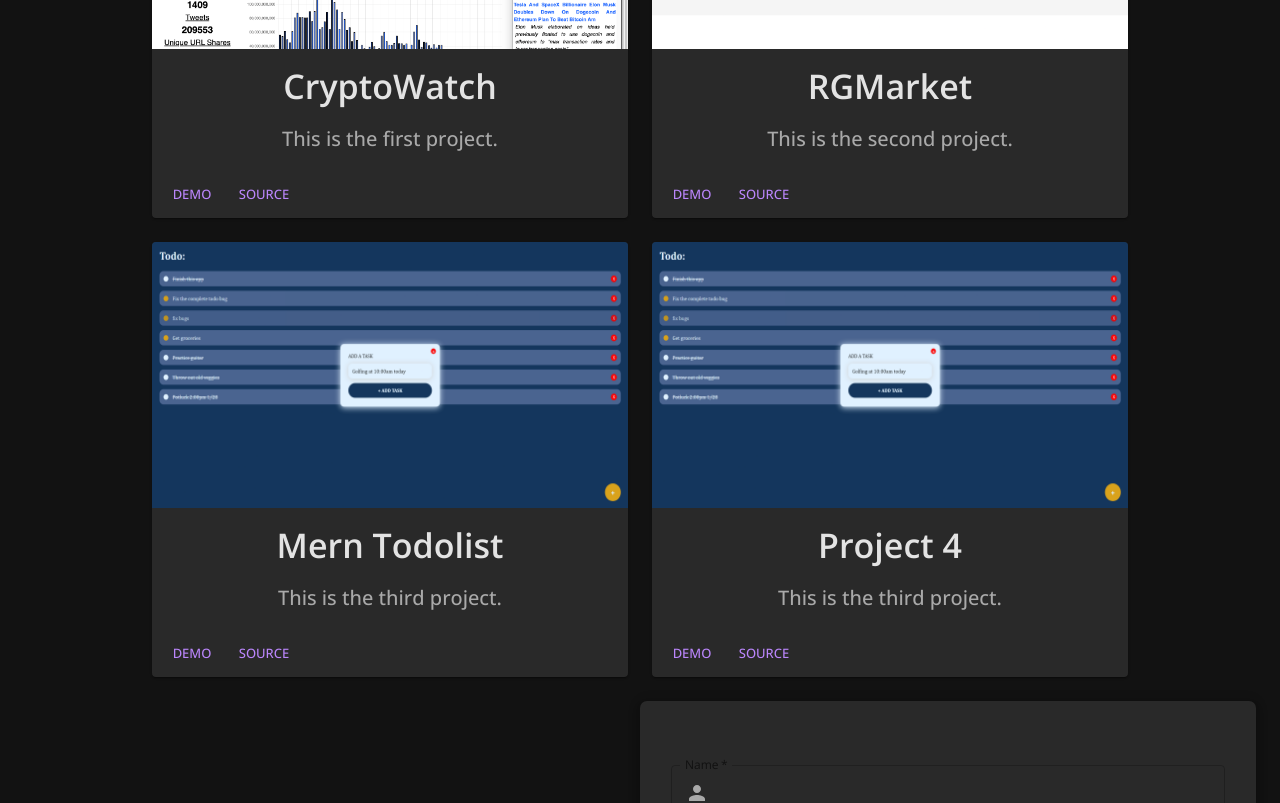
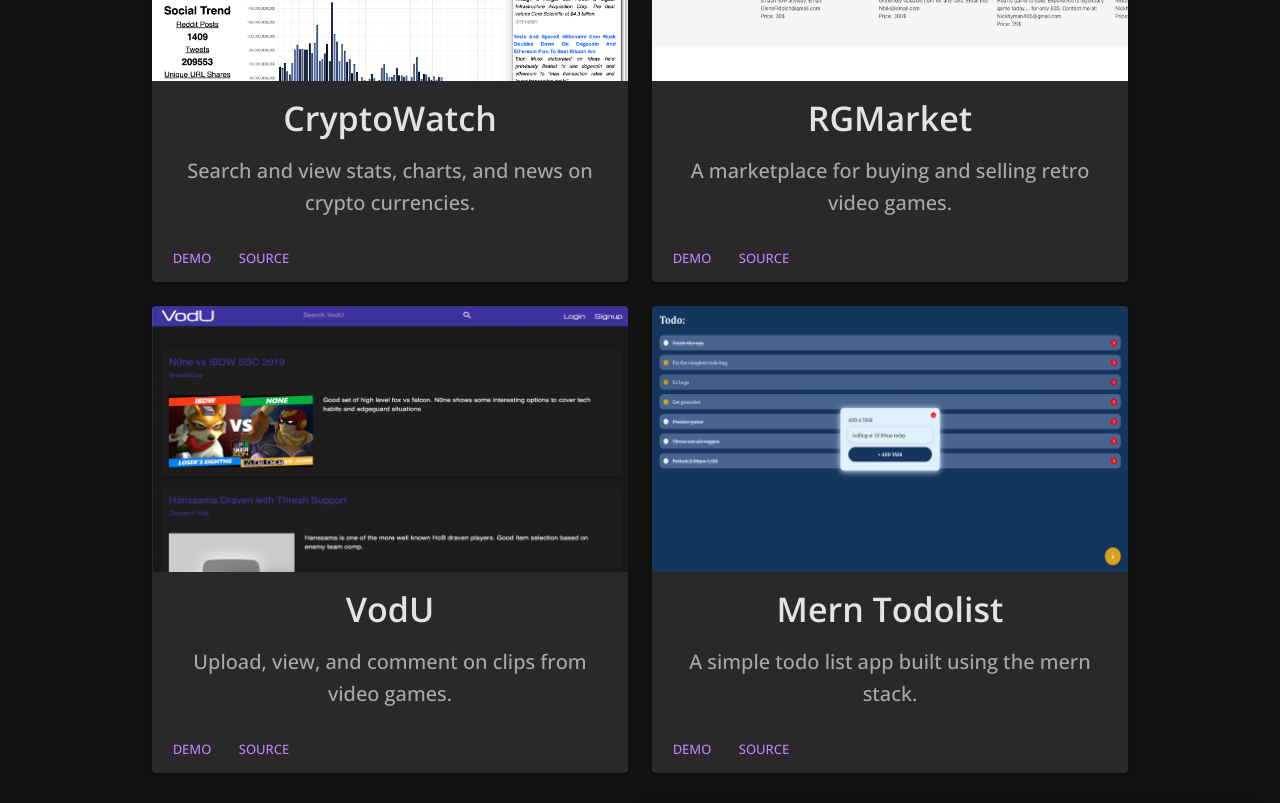
Before and after one commit to Andydchoo/react-portfolio, a React (Create React App) app in the folder client/: page / in a window 1280 px wide. Shown: the part 1740-2543 px from the top of the page. Built offline with nearby package versions, Linux system fonts and the light colour scheme; no server answers.

Commit message:
fixed styling of contact page. Fixed header positioning. Made nav links work for desktop view.

```diff
--- a/client/package.json
+++ b/client/package.json
@@ -15,6 +15,7 @@
     "emailjs-com": "^3.2.0",
     "react": "^18.2.0",
     "react-dom": "^18.2.0",
+    "react-router-dom": "^6.8.2",
     "react-scripts": "5.0.1",
     "web-vitals": "^2.1.4",
     "webpack": "^5.75.0"
--- a/client/src/App.js
+++ b/client/src/App.js
@@ -10,16 +10,24 @@ import Contact from './components/Contact';
 import Footer from './components/Footer';
 
 export default function App() {
+
+  const scrollToSection = (elementRef) => {
+    window.scrollTo({
+      top: elementRef.current.offsetTop,
+      behavior: 'smooth'
+    });
+  };
+
   return (
     <ThemeProvider theme={theme}>
       <CssBaseline />
-      <div className="App" >
-        <Navbar />
-        <About />
-        <Skills />
-        <Projects />
-        <Contact />
-        <Footer />
+      <div className="App" style={{ scrollBehavior: 'smooth' }}>
+        <Navbar id='Navbar' />
+        <About id='About' />
+        <Skills id='Skills' />
+        <Projects id='Projects' />
+        <Contact id='Contact' />
+        <Footer id='Footer' />
       </div>
     </ThemeProvider>
   );
--- a/client/src/components/About.jsx
+++ b/client/src/components/About.jsx
@@ -11,6 +11,7 @@ export default function About() {
     <ThemeProvider theme={theme}>
       <CssBaseline />
       <Box
+        id="About"
         sx={{
           pt: 3,
           pb: 6,
--- a/client/src/components/Contact.jsx
+++ b/client/src/components/Contact.jsx
@@ -55,12 +55,12 @@ export default function Contact() {
     <ThemeProvider theme={theme}>
       <CssBaseline />
       <Container
+        id="Contact"
         sx={{
           display: { xs: 'block', sm: 'block', med: 'block', lg: 'flex', xl: 'flex' },
           maxWidth: { xs: 'sm', sm: 'sm', med: 'sm', lg: 'xl', xl: 'xl' },
           alignItems: 'center',
           mb: 5,
-          height: '80vh'
         }}
       >
         {/* Title/description */}
@@ -93,6 +93,7 @@ export default function Contact() {
             rel="noreferrer"
             href={`mailto:andydchoo@gmail.com`}
             underline="hover"
+            gutterBottom
           >
 
             {/* Icon is not aligned properly */}
--- a/client/src/components/Navbar.jsx
+++ b/client/src/components/Navbar.jsx
@@ -17,7 +17,7 @@
 //  - Icons on the right are awkwardly spaced on md size
 //  - Opacity on background is messed up
 
-import { React, useState } from 'react';
+import { React, useState, useRef } from 'react';
 import {
   AppBar,
   IconButton,
@@ -34,6 +34,7 @@ import {
 } from '@mui/material';
 import { ThemeProvider } from '@emotion/react';
 import { theme } from "../styles/styles";
+import { Link } from "react-router-dom";
 import MenuIcon from '@mui/icons-material/Menu';
 import LinkedInIcon from '@mui/icons-material/LinkedIn';
 import GitHubIcon from '@mui/icons-material/GitHub';
@@ -45,12 +46,16 @@ export default function Navbar() {
 
   const pages = ['About', 'Skills', 'Projects', 'Contact'];
 
-  const handleOpen = (event) => {
-    setanchorEl(event.currentTarget);
+  const handleOpen = (e) => {
+    setanchorEl(e.currentTarget);
   };
 
   const handleClose = () => {
     setanchorEl(null);
+  };
+
+  const handleClick = (e) => {
+    setanchorEl(e.currentTarget);
   };
 
   return (
@@ -71,7 +76,7 @@ export default function Navbar() {
                 size="large"
                 aria-controls="menu-appbar"
                 aria-haspopup="true"
-                onClick={handleOpen}
+                onClick={handleClick}
                 color="text.main"
               >
                 <MenuIcon sx={{ color: "text.main" }} />
@@ -111,7 +116,7 @@ export default function Navbar() {
               variant="h4"
               noWrap
               component="a"
-              href="#about"
+              href="/"
               sx={{
                 display: { xs: 'none', sm: 'none', med: 'flex' },
                 flex: 1,
@@ -136,7 +141,6 @@ export default function Navbar() {
               {pages.map((page) => (
                 <Button
                   key={page}
-                  onClick={handleClose}
                   href={'#' + page}
                   sx={{
                     margin: 2,
@@ -181,6 +185,6 @@ export default function Navbar() {
           </Toolbar>
         </Container>
       </AppBar>
-    </ThemeProvider>
+    </ThemeProvider >
   );
 }
--- a/client/src/components/Projects.jsx
+++ b/client/src/components/Projects.jsx
@@ -1,149 +1,36 @@
 import React from 'react';
-import { Button, Card, CardActions, CardContent, CardMedia, CssBaseline, Grid, Stack, Box, Typography, Container } from '@mui/material';
+import { Button, Card, CardActions, CardContent, CardMedia, CssBaseline, Grid, Box, Typography, Container } from '@mui/material';
 import { ThemeProvider } from '@emotion/react';
 import { theme } from "../styles/styles";
-
-// export default function Projects() {
-//   return (
-//     <ThemeProvider theme={theme}>
-//       <CssBaseline />
-//       <Box
-//         sx={{
-//           pt: 8,
-//           pb: 6,
-//         }}>
-//         <Container
-//           sx={{ maxWidth: 'lg' }}
-//         >
-//           <Typography
-//             component="h1"
-//             variant="h2"
-//             fontWeight='600'
-//             align="center"
-//             color="text.main"
-//             gutterBottom
-//           >
-//             Projects
-//           </Typography>
-//           <Stack
-//             sx={{ p: 1 }}
-//             direction="row"
-//             justifyContent="space-around"
-
-//           >
-//             {/* Projects cards */}
-//             <Card
-//               sx={{
-//                 display: 'flex',
-//                 backgroundColor: 'background.variant',
-//                 flexGrow: 1,
-//                 maxWidth: '480px',
-//                 maxHeight: '270px',
-//                 borderRadius: '20px'
-//               }}
-//             >
-//               <CardMedia
-//                 component="img"
-//                 image="assets\cryptowatch.png"
-//                 alt="javascript"
-//                 sx={{ padding: 2 }}
-//               />
-//             </Card>
-//             <Card
-//               sx={{
-//                 display: 'flex',
-//                 backgroundColor: 'background.variant',
-//                 flexGrow: 1,
-//                 maxWidth: '480px',
-//                 maxHeight: '270px',
-//                 borderRadius: '20px'
-//               }}
-//             >
-//               <CardMedia
-//                 sx={{}}
-//                 component="img"
-//                 image="assets/rgmarket.png"
-//                 alt="javascript"
-//                 sx={{ padding: 2 }}
-//               />
-//             </Card>
-//           </Stack>
-
-//           {/* Second row of project Cards */}
-//           <Stack
-//             direction="row"
-//             justifyContent="space-evenly"
-//             sx={{ p: 1 }}
-//           >
-//             <Card
-//               sx={{
-//                 display: 'flex',
-//                 backgroundColor: 'background.variant',
-//                 flexGrow: 1,
-//                 maxWidth: '480px',
-//                 maxHeight: '270px',
-//                 borderRadius: '20px'
-//               }}
-//             >
-//               <CardMedia
-//                 component="img"
-//                 image="assets/merntodo.png"
-//                 alt="javascript"
-//                 sx={{ padding: 2 }}
-//               />
-//             </Card>
-//             <Card
-//               sx={{
-//                 display: 'flex',
-//                 backgroundColor: 'background.variant',
-//                 flexGrow: 1,
-//                 maxWidth: '480px',
-//                 maxHeight: '270px',
-//                 borderRadius: '20px'
-//               }}
-//             >
-//               <CardMedia
-//                 component="img"
-//                 image="assets/merntodo.png"
-//                 alt="javascript"
-//                 sx={{ padding: 2 }}
-//               />
-//             </Card>
-//           </Stack>
-//         </Container>
-//       </Box>
-//     </ThemeProvider>
-//   )
-// }
 
 const projects = [
   {
     title: 'CryptoWatch',
-    description: 'This is the first project.',
+    description: 'Search and view stats, charts, and news on crypto currencies.',
     imageUrl: 'assets/cryptowatch.png',
     demoUrl: 'https://example.com/demo',
-    sourceUrl: 'https://github.com/example/project1',
+    sourceUrl: 'https://github.com/Copernichris/CryptoWatch',
   },
   {
     title: 'RGMarket',
-    description: 'This is the second project.',
+    description: 'A marketplace for buying and selling retro video games.',
     imageUrl: 'assets/rgmarket.png',
     demoUrl: 'https://example.com/demo',
-    sourceUrl: 'https://github.com/example/project2',
+    sourceUrl: 'https://github.com/Andydchoo/Retro-Game-Market',
+  },
+  {
+    title: 'VodU',
+    description: 'Upload, view, and comment on clips from video games.',
+    imageUrl: 'assets/vodu.png',
+    demoUrl: 'https://example.com/demo',
+    sourceUrl: 'https://github.com/Copernichris/Vodu',
   },
   {
     title: 'Mern Todolist',
-    description: 'This is the third project.',
+    description: 'A simple todo list app built using the mern stack.',
     imageUrl: 'assets/merntodo.png',
     demoUrl: 'https://example.com/demo',
-    sourceUrl: 'https://github.com/example/project3',
-  },
-  {
-    title: 'Project 4',
-    description: 'This is the third project.',
-    imageUrl: 'assets/merntodo.png',
-    demoUrl: 'https://example.com/demo',
-    sourceUrl: 'https://github.com/example/project3',
+    sourceUrl: 'https://github.com/Andydchoo/Mern-todo',
   },
 ];
 
@@ -151,7 +38,7 @@ export default function Projects() {
   return (
     <ThemeProvider theme={theme}>
       <CssBaseline />
-      <Box sx={{ display: 'block', alignItems: 'center', padding: 4 }}>
+      <Box id="Projects" sx={{ display: 'block', alignItems: 'center', padding: 4 }}>
         <Container
           sx={{
             alignItems: 'center',
@@ -166,7 +53,7 @@ export default function Projects() {
           >
             Projects
           </Typography>
-          <Grid container spacing={3} align='center'>
+          <Grid container spacing={3} align='center' sx={{ pt: 4 }}>
             {projects.map((project, index) => (
               <Grid item xs={12} sm={12} med={6} key={index}>
                 <Card sx={{ maxWidth: '345', backgroundColor: 'background.variant' }}>
--- a/client/src/components/Skills.jsx
+++ b/client/src/components/Skills.jsx
@@ -17,6 +17,7 @@ export default function Skills() {
       <CssBaseline />
       <Card elevation={4} sx={{ margin: 3, backgroundColor: 'background.variant', borderRadius: '7px' }}>
         <Box
+          id="Skills"
           sx={{
             pt: 8,
             pb: 6,
```
Also changed, not shown: client/public/assets/vodu.png (added), 1 other file (tests, documents, lock files or other folders).
